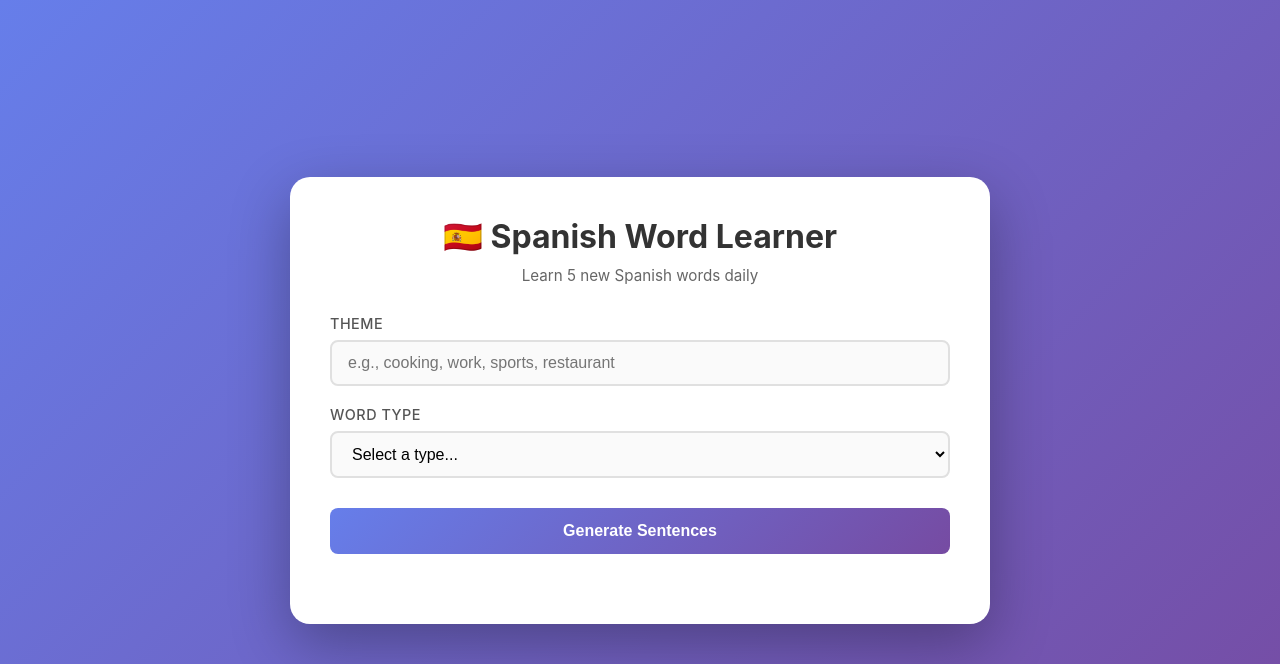
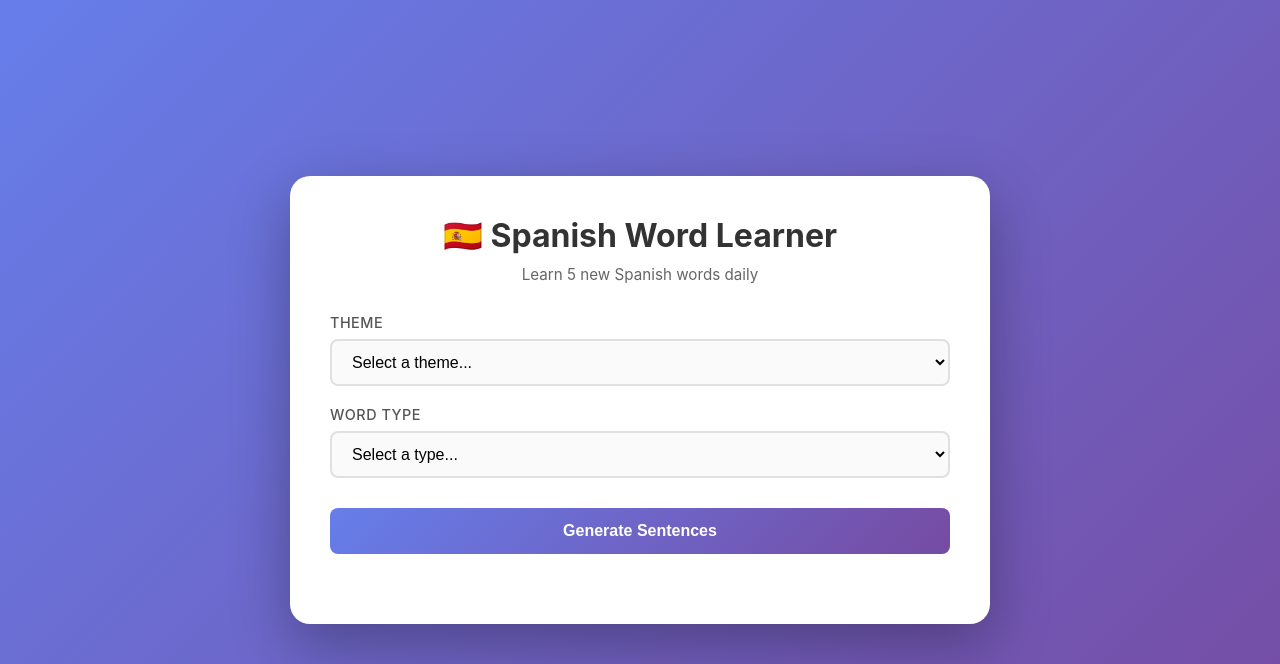
Before and after one commit to abbat37/spanish-vocab, a Flask app: page / in a window 1280 px wide. Shown: the top 664 px of the page. Run offline with Flask 3, Linux system fonts and the light colour scheme.

Commit message:
Changed theme selector to be a dropdown list

```diff
--- a/app.py
+++ b/app.py
@@ -265,6 +265,14 @@ def generate_sentences(theme, word_type):
 
     return sentences
 
+@app.after_request
+def add_header(response):
+    """Add headers to prevent caching during development"""
+    response.headers['Cache-Control'] = 'no-store, no-cache, must-revalidate, post-check=0, pre-check=0, max-age=0'
+    response.headers['Pragma'] = 'no-cache'
+    response.headers['Expires'] = '-1'
+    return response
+
 @app.route('/', methods=['GET', 'POST'])
 def index():
     sentences = []
--- a/templates/index.html
+++ b/templates/index.html
@@ -167,14 +167,13 @@
         <form method="POST">
             <div class="form-group">
                 <label for="theme">Theme</label>
-                <input
-                    type="text"
-                    id="theme"
-                    name="theme"
-                    placeholder="e.g., cooking, work, sports, restaurant"
-                    value="{{ theme }}"
-                    required
-                >
+                <select id="theme" name="theme" required>
+                    <option value="">Select a theme...</option>
+                    <option value="cooking" {% if theme == 'cooking' %}selected{% endif %}>Cooking</option>
+                    <option value="work" {% if theme == 'work' %}selected{% endif %}>Work</option>
+                    <option value="sports" {% if theme == 'sports' %}selected{% endif %}>Sports</option>
+                    <option value="restaurant" {% if theme == 'restaurant' %}selected{% endif %}>Restaurant</option>
+                </select>
             </div>
 
             <div class="form-group">
```
